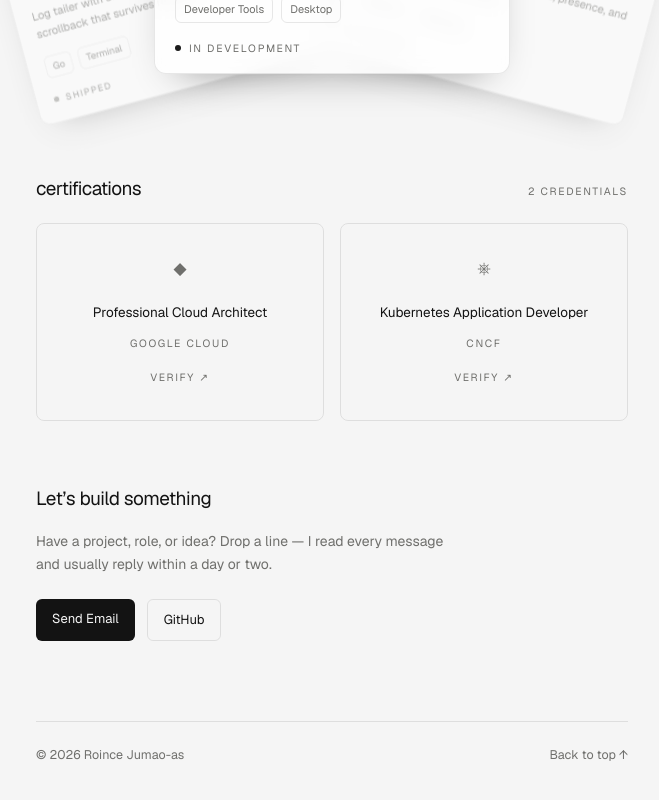
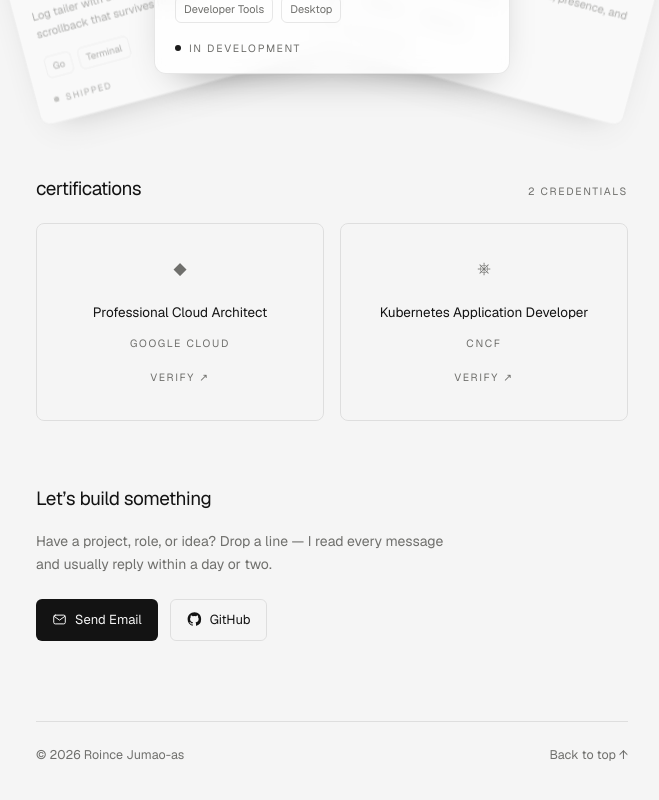
Before and after one commit to HanniCrypt/portfolio, a Next.js app: page / in a window 1280 px wide. Shown: the part 1440-2240 px from the top of the page, without its empty margins (308-967 px from the left). Built offline with nearby package versions, Linux system fonts and the light colour scheme.

Commit message:
Add MailMark and GitHubMark components to homepage; adjust button styles for better alignment

```diff
--- a/app/page.tsx
+++ b/app/page.tsx
@@ -34,9 +34,42 @@
   );
 }
 
+/** Envelope, drawn in the same stroke weight as the corner control icons. */
+function MailMark() {
+  return (
+    <svg
+      width={15}
+      height={15}
+      viewBox="0 0 24 24"
+      fill="none"
+      stroke="currentColor"
+      strokeWidth={1.6}
+      strokeLinecap="round"
+      strokeLinejoin="round"
+      aria-hidden
+    >
+      <rect x="2.75" y="5" width="18.5" height="14" rx="2.5" />
+      <path d="m3.5 7 8.5 6 8.5-6" />
+    </svg>
+  );
+}
+
+/** The official GitHub mark — a solid glyph, so it is filled rather than stroked. */
+function GitHubMark() {
+  return (
+    <svg width={15} height={15} viewBox="0 0 24 24" fill="currentColor" aria-hidden>
+      <path d="M12 .5C5.73.5.98 5.24.98 11.5c0 4.86 3.03 9 7.4 10.63.54.1.72-.24.72-.53l-.02-1.86c-3.01.65-3.64-1.45-3.64-1.45-.5-1.25-1.2-1.58-1.2-1.58-.99-.67.07-.66.07-.66 1.09.08 1.66 1.12 1.66 1.12.97 1.66 2.55 1.18 3.17.9.1-.7.38-1.18.69-1.45-2.4-.27-4.93-1.2-4.93-5.35 0-1.18.42-2.15 1.11-2.9-.11-.28-.48-1.38.11-2.87 0 0 .9-.29 2.96 1.1a10.3 10.3 0 0 1 5.4 0c2.05-1.39 2.95-1.1 2.95-1.1.59 1.49.22 2.59.11 2.87.69.75 1.11 1.72 1.11 2.9 0 4.16-2.54 5.07-4.95 5.34.39.34.74 1 .74 2.02l-.01 3c0 .29.18.63.73.53a11.03 11.03 0 0 0 7.39-10.63C23.02 5.24 18.27.5 12 .5Z" />
+    </svg>
+  );
+}
+
 export default function Home() {
+  // Bottom padding is the trailing space below the footer. On phones it also
+  // has to clear the fixed control pill, which occupies the last ~70px of the
+  // viewport; on desktop the pill sits far left of the column, so the page can
+  // end sooner.
   return (
-    <main className="mx-auto w-full max-w-[640px] px-6 pb-32 pt-16 sm:pb-28 sm:pt-24">
+    <main className="mx-auto w-full max-w-[640px] px-6 pb-24 pt-16 sm:pb-16 sm:pt-24">
       {/* Hero */}
       <section className="flex flex-col gap-6 sm:flex-row sm:gap-7">
         <Image
@@ -165,16 +198,18 @@
         <div className="mt-6 flex gap-3">
           <a
             href={`mailto:${profile.email}`}
-            className="rounded-md bg-fg px-4 py-2.5 text-[13px] text-bg transition-opacity hover:opacity-85"
+            className="inline-flex items-center gap-2 rounded-md bg-fg px-4 py-2.5 text-[13px] text-bg transition-opacity hover:opacity-85"
           >
+            <MailMark />
             Send Email
           </a>
           <a
             href={profile.githubUrl}
             target="_blank"
             rel="noopener noreferrer"
-            className="rounded-md border border-line px-4 py-2.5 text-[13px] transition-colors hover:border-line-strong"
+            className="inline-flex items-center gap-2 rounded-md border border-line px-4 py-2.5 text-[13px] transition-colors hover:border-line-strong"
           >
+            <GitHubMark />
             GitHub
           </a>
         </div>
```
